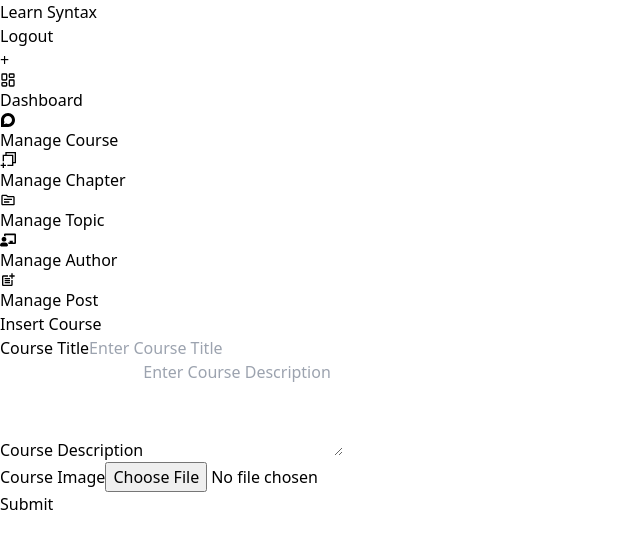
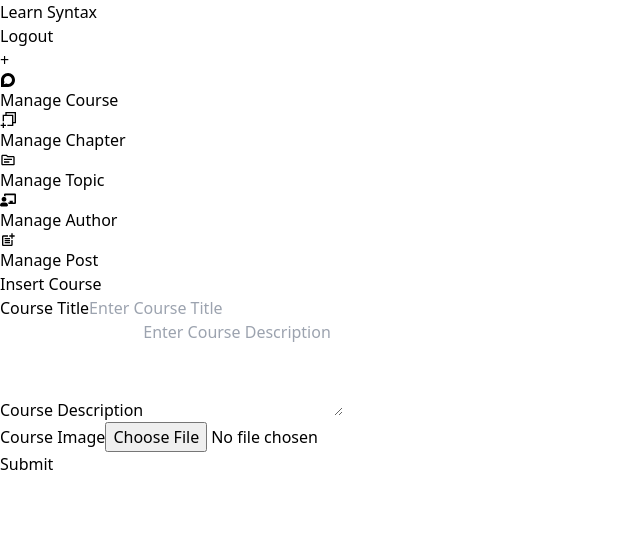
Before and after one commit to Ruchikushwah/learnsyntax-frontend, a React (Vite) app: page /admin/insertcourse in a window 1280 px wide. Shown: the top 548 px of the page, without its empty margins (0-640 px from the left). Built offline with nearby package versions, Linux system fonts and the light colour scheme.

Commit message:
created dashboard page

```diff
--- a/src/Admin/AdminHeader.jsx
+++ b/src/Admin/AdminHeader.jsx
@@ -1,7 +1,7 @@
 
 
 import { useState } from "react";
-import { Link } from "react-router-dom";
+import { Link, NavLink } from "react-router-dom";
 
 const AdminHeader = () => {
     const [isOpen, setIsOpen] = useState(false);
@@ -9,12 +9,12 @@ const AdminHeader = () => {
 
   return (
     <>
-
       <header className="flex items-center justify-between p-4 bg-gray-900">
-        <div className="flex items-center space-x-2">
-
-          <span className="text-2xl font-bold text-white">Learn Syntax</span>
-        </div>
+        <NavLink to={"/"}>
+          <div className="flex items-center space-x-2">
+            <span className="text-2xl font-bold text-white">Learn Syntax</span>
+          </div>
+        </NavLink>
 
         <button>
           <Link href="" className=" px-3 py-2 text-white bg-gray-700 rounded">
--- a/src/Admin/Dashboard.jsx
+++ b/src/Admin/Dashboard.jsx
@@ -1,12 +1,18 @@
+import { Outlet } from "react-router-dom";
+import AdminHeader from "./AdminHeader";
+import Sidebar from "./Sidebar";
+
 const Dashboard = () => {
   return (
-<div className="flex-1 p-6 bg-gray-100 ">
-        <h1 className="text-3xl font-bold">Admin Dashboard</h1>
-        <p className="mt-4">
-          This is the main content area. Use the sidebar to navigate.
-        </p>
+    <div className=" h-screen w-full">
+      <AdminHeader />
+      <div>
+        <div className=" flex">
+          <Sidebar />
+          <Outlet />
+        </div>
       </div>
-
+    </div>
   );
 };
 
--- a/src/Admin/Sidebar.jsx
+++ b/src/Admin/Sidebar.jsx
@@ -26,20 +26,7 @@ const Sidebar = () => {
         </button>
 
         <ul className="mt-10 items-center">
-          <NavLink to="dashboard">
-            <li
-              className={`text-gray-300 text-sm flex items-center gap-x-4 p-2 rounded-md cursor-pointer hover:bg-gray-700 ${
-                isOpen && "pl-4"
-              }`}
-            >
-              <span className="material-icons ">
-                <LuLayoutDashboard className=" size-6 " />
-              </span>
-              <span className={`${!isOpen && "hidden"} duration-300`}>
-                Dashboard
-              </span>
-            </li>
-          </NavLink>
+
           <NavLink to="managecourse">
             <li
               className={`text-gray-300 text-sm flex items-center gap-x-4 p-2 rounded-md cursor-pointer hover:bg-gray-700 ${
--- a/src/Admin/ViewChapter.jsx
+++ b/src/Admin/ViewChapter.jsx
@@ -72,7 +72,7 @@ const ViewChapter = () => {
   }
 
   return (
-    <div className="w-full bg-gray-100 p-10 flex">
+    <div className="w-full bg-gray-100 p-10 ">
       {/* Left Side: Chapters Details */}
       <div className="mx-auto bg-white shadow-lg rounded-lg overflow-hidden flex-1">
 
--- a/src/Layout.jsx
+++ b/src/Layout.jsx
@@ -1,16 +1,20 @@
-import React from 'react'
-import Header from './components/Header'
-import Footer from './components/Footer'
-import { Outlet } from 'react-router-dom'
+import React from "react";
+import Header from "./components/Header";
+import Footer from "./components/Footer";
+
+import { Outlet } from "react-router-dom";
 
 const Layout = () => {
   return (
-<>
-<Header/>
-<Outlet/>
-<Footer/>
-</>
-  )
-}
+    <>
+      <Header />
+      <div className="container mx-auto px-4 py-6">
 
-export default Layout
+        <Outlet />
+      </div>
+      <Footer />
+    </>
+  );
+};
+
+export default Layout;
--- a/src/main.jsx
+++ b/src/main.jsx
@@ -21,6 +21,7 @@ import ViewCourse from "./Admin/ViewCourse.jsx";
 import ViewChapter from "./Admin/ViewChapter.jsx";
 import ManageTopic from "./Admin/ManageTopic.jsx";
 import InsertTopic from "./Admin/InsertTopic.jsx";
+import Dashboard from "./Admin/Dashboard.jsx";
 
 const router = createBrowserRouter(
   createRoutesFromElements(
@@ -31,7 +32,7 @@ const router = createBrowserRouter(
       <Route path="/register" element={<Register />} />
       <Route path="/login" element={<Login />} />
 
-      <Route path="/admin" element={<AdminLayout />}>
+      <Route path="/admin" element={<Dashboard/>}>
 
         <Route path="/admin/managetopic/:chapterId" element={<ManageTopic />} />
         <Route path="/admin/inserttopic/:chapterId" element={<InsertTopic />} />
```
Also changed, not shown: src/components/Breadcrumbs.jsx (added, +14 -0 lines).
